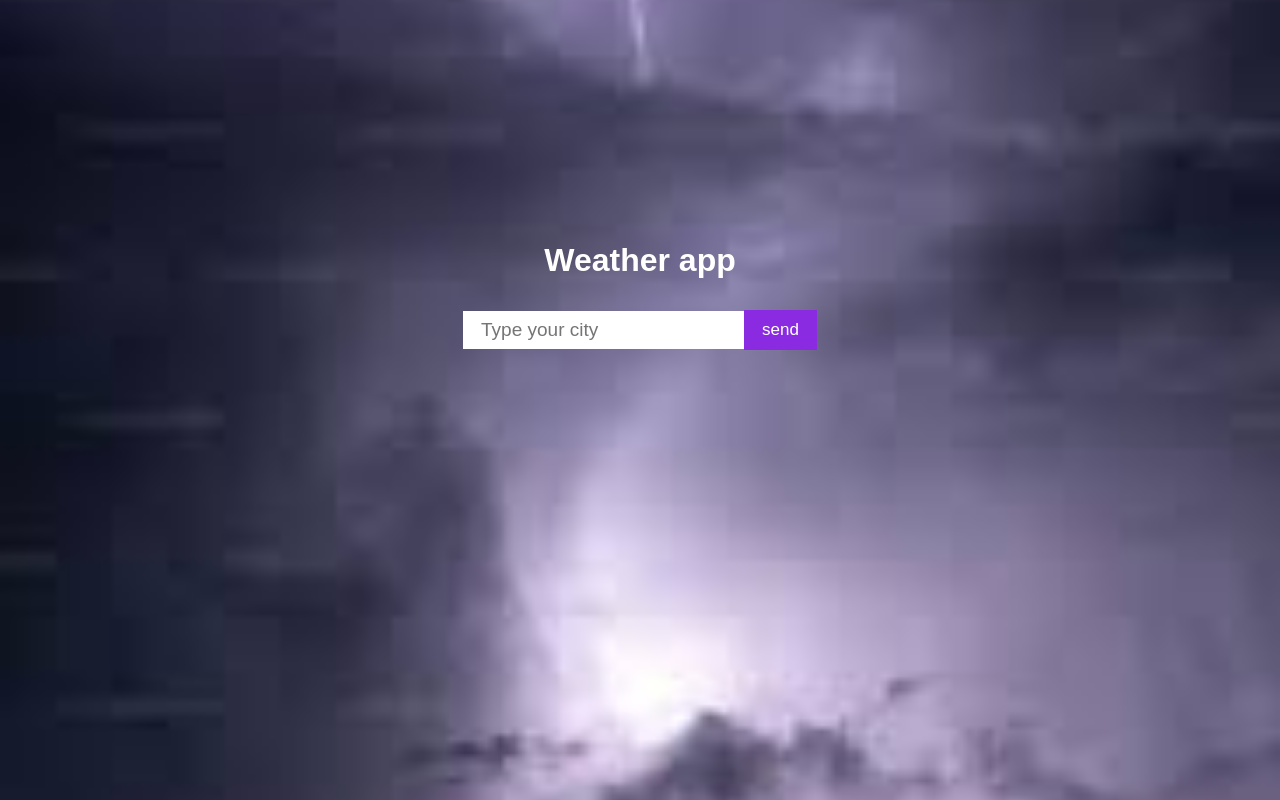
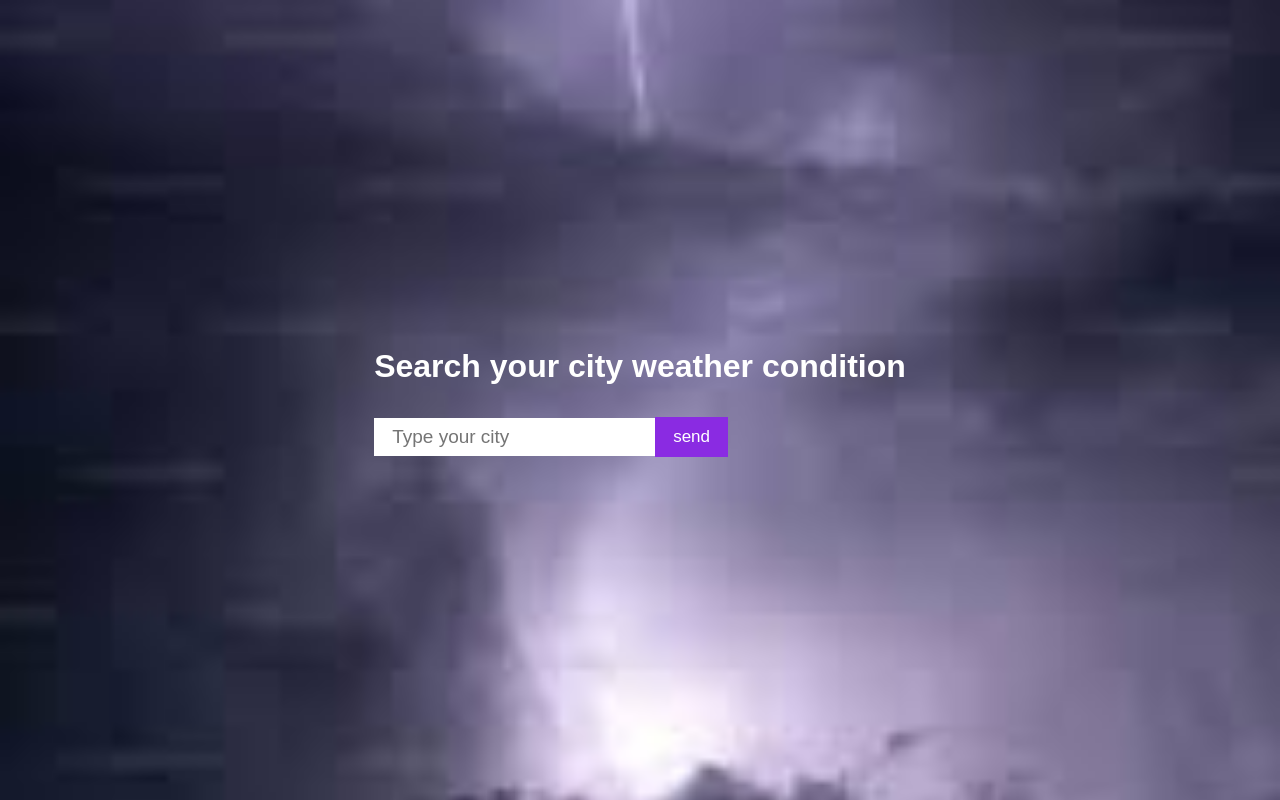
Before and after one commit to Anit81/weather-app, a React (Vite) app: page / in a window 1280 px wide. Built offline with nearby package versions, Linux system fonts and the light colour scheme.

Commit message:
Update weather.jsx

```diff
--- a/src/weather compnent/weather.jsx
+++ b/src/weather compnent/weather.jsx
@@ -22,7 +22,7 @@ export function WeathearAppComponent(){
 
   return (
     <>
-         <h1>Weather app</h1>
+         <h1>Search your city weather condition</h1>
     <div className='input-btn'>
 
         <input placeholder='Type your city' className='input-field' onChange={inputField} value={inputChat} />
```
